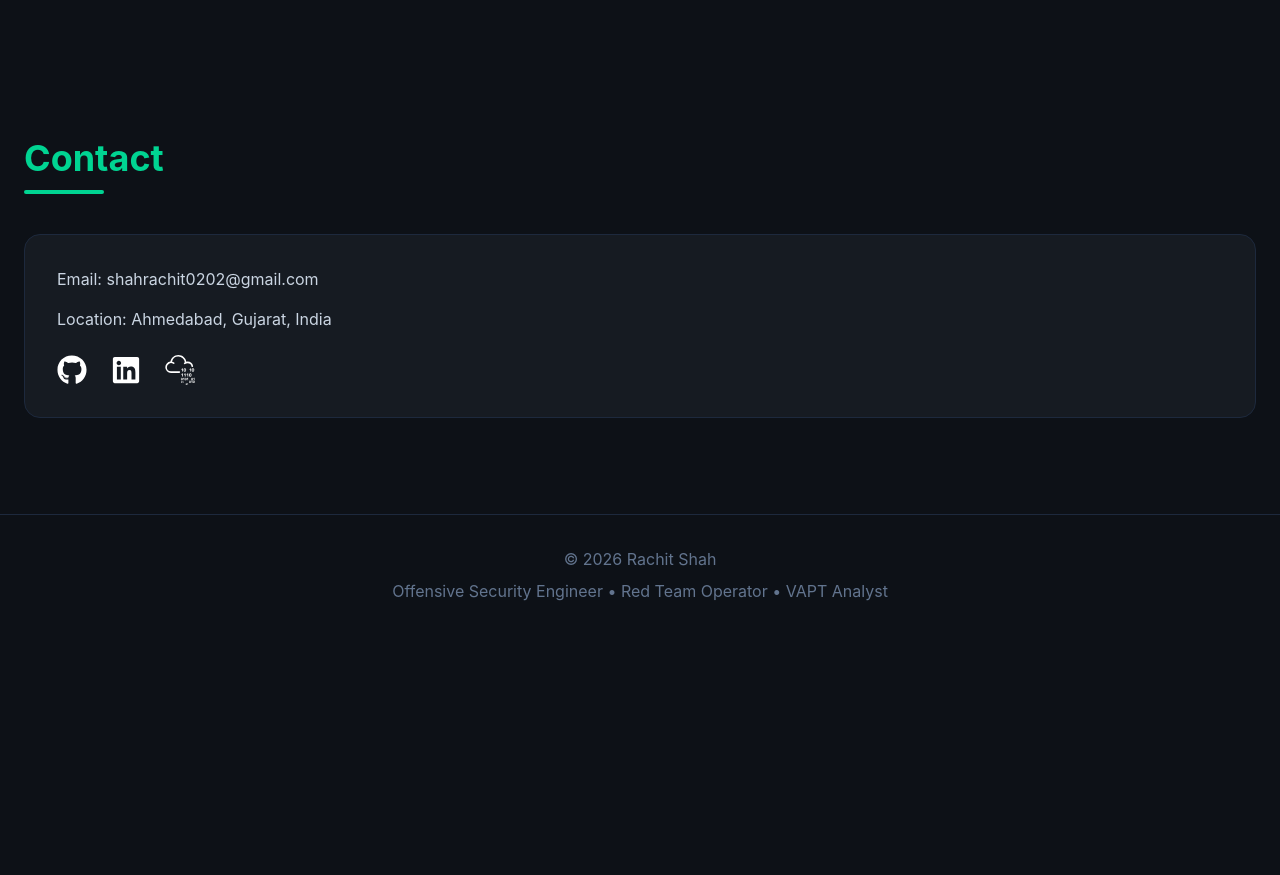
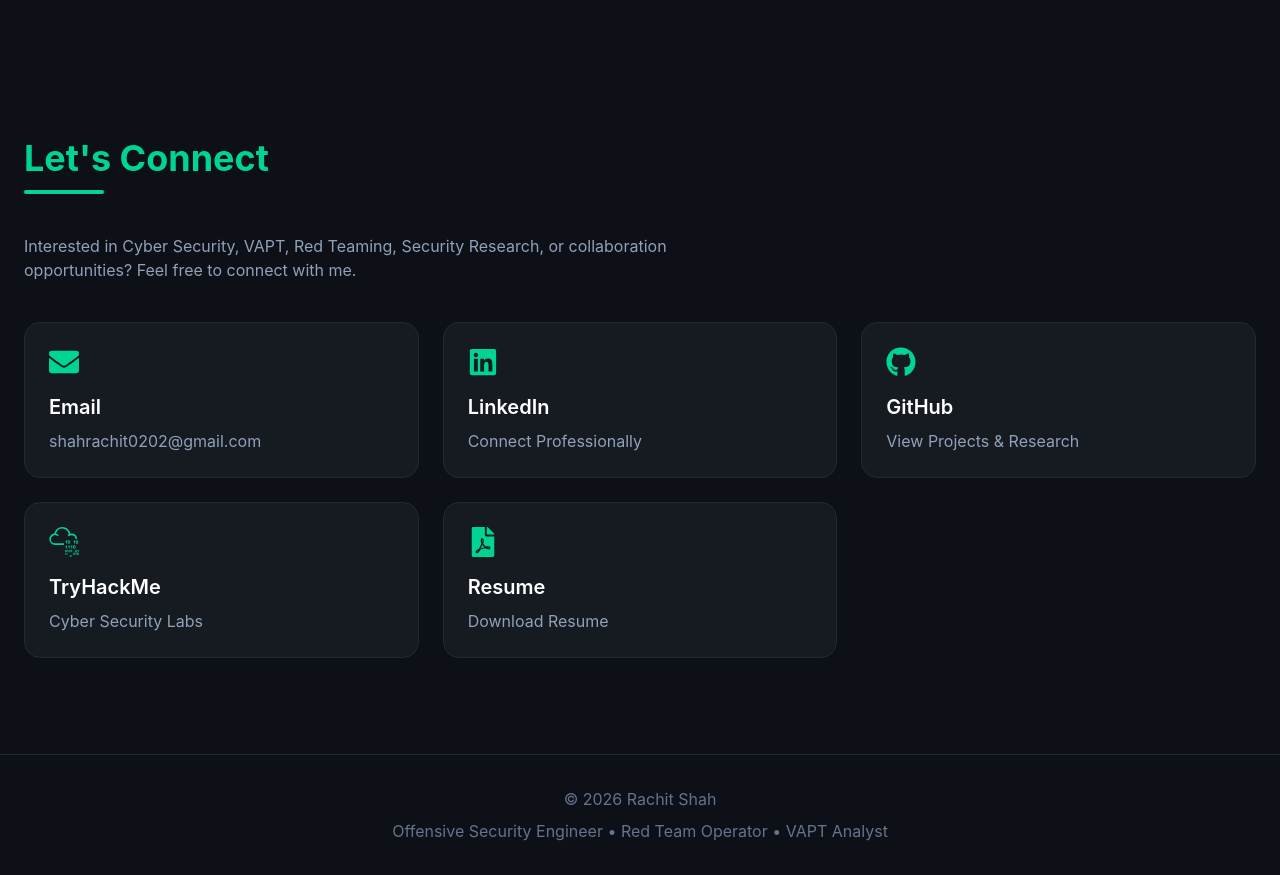
Before and after one commit to shahrachit0202/rachit-portfolio, a React (Vite) app: page / in a window 1280 px wide. Shown: the part 6620-7495 px from the top of the page. Before the commit the page ends 7255 px from the top, so only its background shows below. Built offline with nearby package versions, Linux system fonts and the light colour scheme.

Commit message:
Upgraded contact section

```diff
--- a/src/components/Contact.jsx
+++ b/src/components/Contact.jsx
@@ -1,64 +1,90 @@
 import Container from "./Container";
 import SectionTitle from "./SectionTitle";
-import { FaGithub, FaLinkedin } from "react-icons/fa";
+import {
+  FaGithub,
+  FaLinkedin,
+  FaEnvelope,
+  FaFilePdf,
+} from "react-icons/fa";
 import { SiTryhackme } from "react-icons/si";
 
 export default function Contact() {
+  const contacts = [
+    {
+      icon: <FaEnvelope />,
+      title: "Email",
+      value: "shahrachit0202@gmail.com",
+      link: "mailto:shahrachit0202@gmail.com",
+    },
+    {
+      icon: <FaLinkedin />,
+      title: "LinkedIn",
+      value: "Connect Professionally",
+      link: "https://www.linkedin.com/in/rachit-shah-8ab8b220b/",
+    },
+    {
+      icon: <FaGithub />,
+      title: "GitHub",
+      value: "View Projects & Research",
+      link: "https://github.com/shahrachit0202",
+    },
+    {
+      icon: <SiTryhackme />,
+      title: "TryHackMe",
+      value: "Cyber Security Labs",
+      link: "https://tryhackme.com/p/R2Shah",
+    },
+    {
+      icon: <FaFilePdf />,
+      title: "Resume",
+      value: "Download Resume",
+      link: "/resume.pdf",
+    },
+  ];
+
   return (
     <section id="contact" className="py-24">
       <Container>
+        <SectionTitle title="Let's Connect" />
 
-        <SectionTitle title="Contact" />
+        <p className="text-slate-400 mb-10 max-w-2xl">
+          Interested in Cyber Security, VAPT, Red Teaming, Security Research,
+          or collaboration opportunities? Feel free to connect with me.
+        </p>
 
-        <div
-          className="
-            bg-[#161b22]
-            border
-            border-slate-800
-            rounded-2xl
-            p-8
-          "
-        >
-          <p className="text-slate-300 mb-4">
-            Email: shahrachit0202@gmail.com
-          </p>
-
-          <p className="text-slate-300 mb-6">
-            Location: Ahmedabad, Gujarat, India
-          </p>
-
-          <div className="flex gap-6 text-3xl">
-
+        <div className="grid md:grid-cols-2 xl:grid-cols-3 gap-6">
+          {contacts.map((item) => (
             <a
-              href="https://github.com/shahrachit0202"
+              key={item.title}
+              href={item.link}
               target="_blank"
               rel="noreferrer"
-              className="text-white hover:text-emerald-400 transition"
+              className="
+                bg-[#161b22]
+                border
+                border-slate-800
+                rounded-2xl
+                p-6
+                hover:border-emerald-400
+                hover:-translate-y-1
+                transition-all
+                duration-300
+              "
             >
-              <FaGithub />
+              <div className="text-3xl text-emerald-400 mb-4">
+                {item.icon}
+              </div>
+
+              <h3 className="text-xl font-semibold text-white mb-2">
+                {item.title}
+              </h3>
+
+              <p className="text-slate-400">
+                {item.value}
+              </p>
             </a>
-
-            <a
-              href="https://www.linkedin.com/in/rachit-shah-8ab8b220b/"
-              target="_blank"
-              rel="noreferrer"
-              className="text-white hover:text-blue-500 transition"
-            >
-              <FaLinkedin />
-            </a>
-
-            <a
-              href="https://tryhackme.com/p/R2Shah"
-              target="_blank"
-              rel="noreferrer"
-              className="text-white hover:text-red-400 transition"
-            >
-              <SiTryhackme />
-            </a>
-
-          </div>
+          ))}
         </div>
-
       </Container>
     </section>
   );
```
